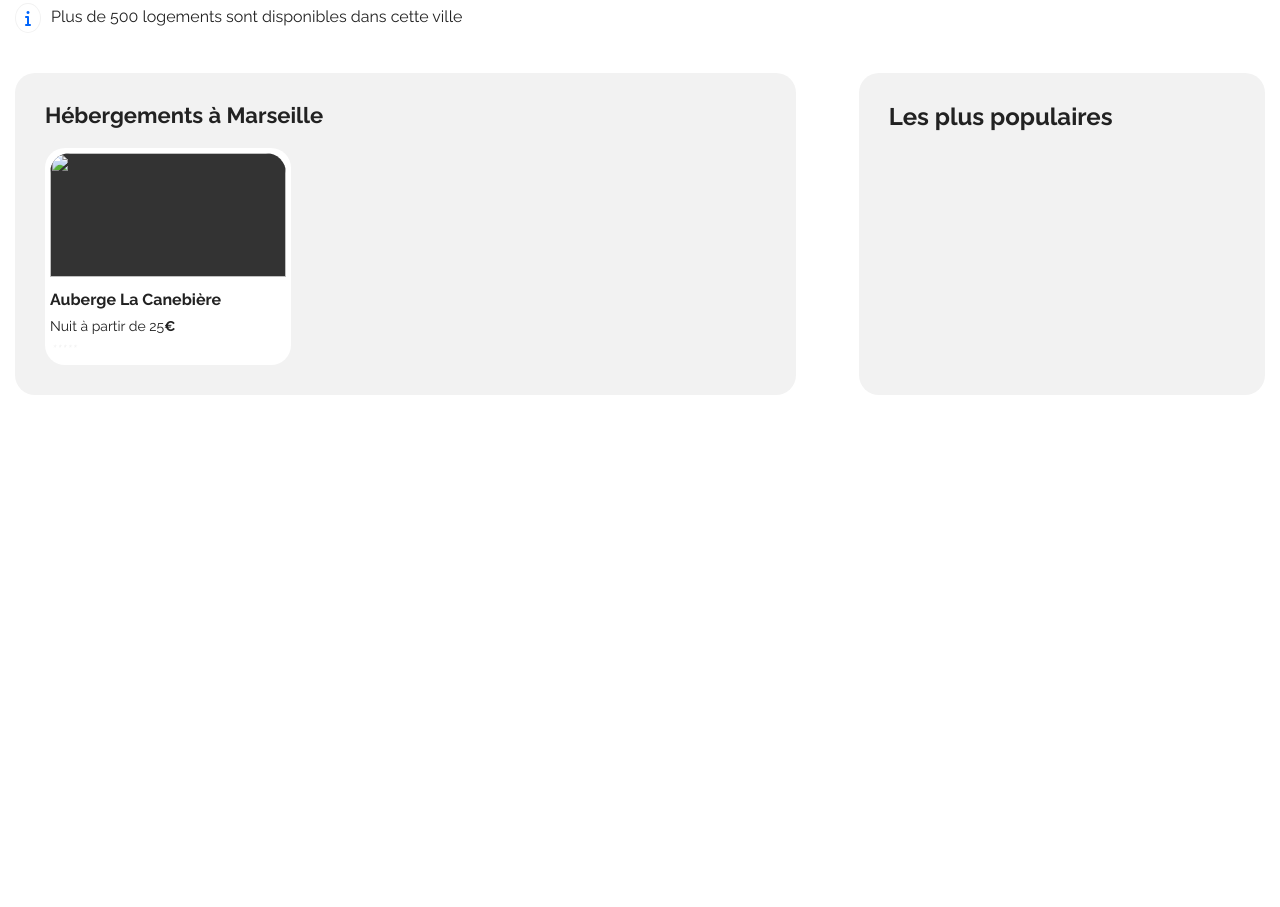
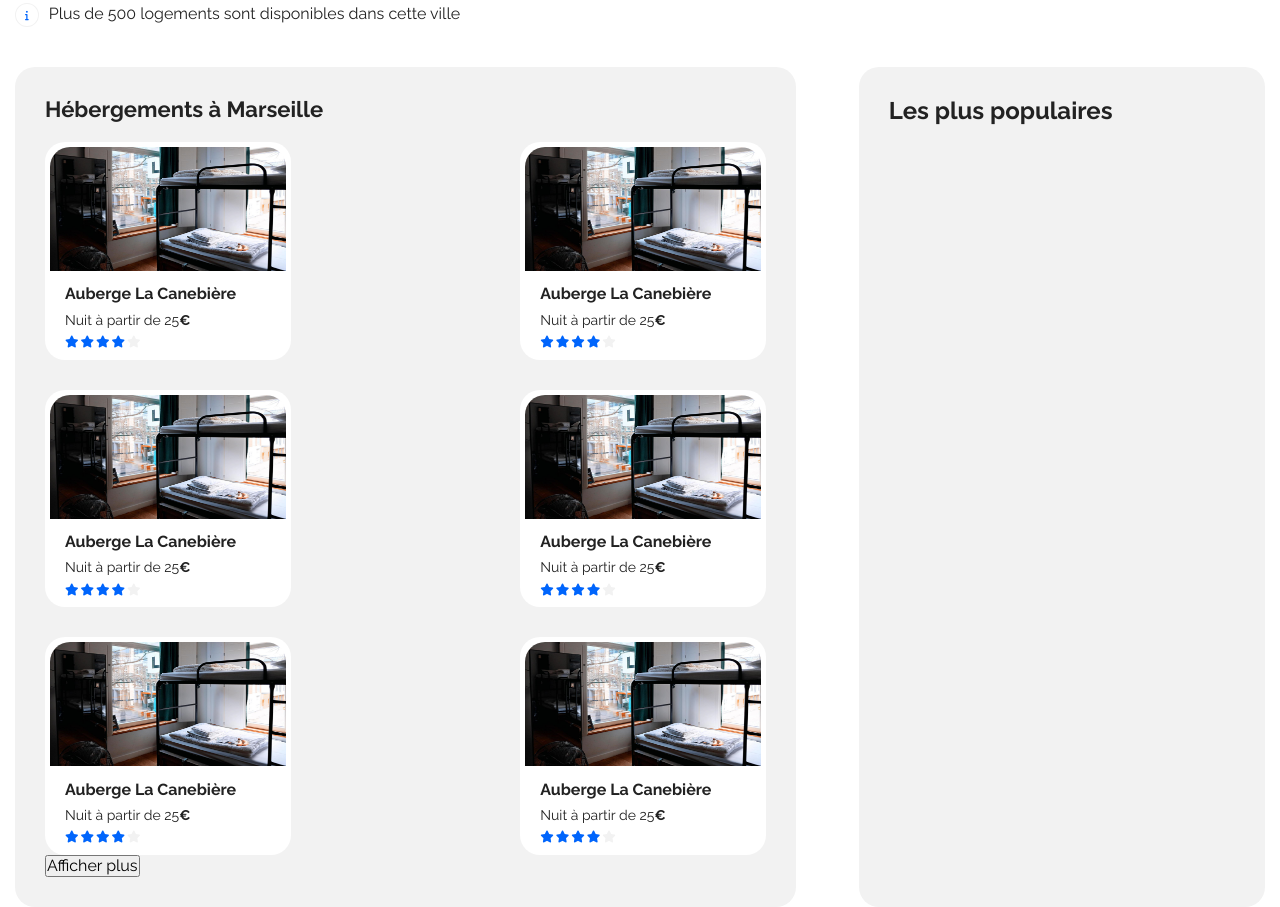
Before and after one commit to Ceydou/Booki, a plain HTML site: page index.html in a window 1280 px wide. Shown: the part 349-1256 px from the top of the page. Before the commit the page ends 800 px from the top, so only its background shows below. Drawn offline with Linux system fonts and the light colour scheme.

Commit message:
update cards

```diff
--- a/css/styles.css
+++ b/css/styles.css
@@ -175,6 +175,7 @@ header ul li a:hover {
 
 .info i {
     margin-right: 10px;
+    font-size: 10px;
     color: #0065FC;
     padding: 6px 9px;
     border: 1px solid #f2f2f2;
@@ -206,6 +207,7 @@ header ul li a:hover {
     display: flex;
     justify-content: space-between;
     flex-wrap: wrap;
+    gap: 30px 0;
 }
 
 #hebergements .hebergements-ville .card {
@@ -222,25 +224,35 @@ header ul li a:hover {
     background-color: #333;
 }
 
-#hebergements .hebergements-ville .card h3 {
+#hebergements .hebergements-ville .card .card__content {
+    padding: 0 0 5px 15px;
+}
+
+#hebergements .hebergements-ville .card .card__content h3 {
     margin-top: 10px;
     font-size: 16px;
     font-weight: 700;
 }
 
-#hebergements .hebergements-ville .card p {
+#hebergements .hebergements-ville .card .card__content p {
     margin: 8px 0;
     font-size: 14px;
     font-weight: 400;
 }
 
-#hebergements .hebergements-ville .card ul {
+#hebergements .hebergements-ville .card .card__content .rating {
     display: flex;
     list-style-type: none;
 }
 
-#hebergements .hebergements-ville .card ul li {
+#hebergements .hebergements-ville .card .card__content .rating li {
+    margin-right: 2px;
+    font-size: 12px;
     color: #f2f2f2
+}
+
+#hebergements .hebergements-ville .card .card__content .rating li i.ticked {
+    color: #0065FC;
 }
 
 /*  */
--- a/index.html
+++ b/index.html
@@ -68,21 +68,116 @@
 
                     <div class="box-of-cards">
                         <div class="card">
-                            <img src="" alt="">
+                            <img src="img/hebergements/3_medium/marcus-loke-WQJvWU_HZFo-unsplash.jpg" alt="Photo La Cannebière">
 
-                            <h3>Auberge La Canebière</h3>
-                            <p>Nuit à partir de 25<strong>€</strong></p>
+                            <div class="card__content">
+                                <h3>Auberge La Canebière</h3>
+                                <p>Nuit à partir de 25<strong>€</strong></p>
 
-                            <ul>
-                                <li><i>*</i></li>
-                                <li><i>*</i></li>
-                                <li><i>*</i></li>
-                                <li><i>*</i></li>
-                                <li><i>*</i></li>
-                            </ul>
+                                <ul class="rating">
+                                    <li><i class="fa-solid fa-star ticked"></i></li>
+                                    <li><i class="fa-solid fa-star ticked"></i></li>
+                                    <li><i class="fa-solid fa-star ticked"></i></li>
+                                    <li><i class="fa-solid fa-star ticked"></i></li>
+                                    <li><i class="fa-solid fa-star"></i></li>
+                                </ul>
+                            </div>
+
                         </div>
-                    </div>
-                </div>
+
+                        <div class="card">
+                            <img src="img/hebergements/3_medium/marcus-loke-WQJvWU_HZFo-unsplash.jpg" alt="Photo La Cannebière">
+
+                            <div class="card__content">
+                                <h3>Auberge La Canebière</h3>
+                                <p>Nuit à partir de 25<strong>€</strong></p>
+
+                                <ul class="rating">
+                                    <li><i class="fa-solid fa-star ticked"></i></li>
+                                    <li><i class="fa-solid fa-star ticked"></i></li>
+                                    <li><i class="fa-solid fa-star ticked"></i></li>
+                                    <li><i class="fa-solid fa-star ticked"></i></li>
+                                    <li><i class="fa-solid fa-star"></i></li>
+                                </ul>
+                            </div>
+
+                        </div>
+
+                        <div class="card">
+                            <img src="img/hebergements/3_medium/marcus-loke-WQJvWU_HZFo-unsplash.jpg" alt="Photo La Cannebière">
+
+                            <div class="card__content">
+                                <h3>Auberge La Canebière</h3>
+                                <p>Nuit à partir de 25<strong>€</strong></p>
+
+                                <ul class="rating">
+                                    <li><i class="fa-solid fa-star ticked"></i></li>
+                                    <li><i class="fa-solid fa-star ticked"></i></li>
+                                    <li><i class="fa-solid fa-star ticked"></i></li>
+                                    <li><i class="fa-solid fa-star ticked"></i></li>
+                                    <li><i class="fa-solid fa-star"></i></li>
+                                </ul>
+                            </div>
+
+                        </div>
+
+                        <div class="card">
+                            <img src="img/hebergements/3_medium/marcus-loke-WQJvWU_HZFo-unsplash.jpg" alt="Photo La Cannebière">
+
+                            <div class="card__content">
+                                <h3>Auberge La Canebière</h3>
+                                <p>Nuit à partir de 25<strong>€</strong></p>
+
+                                <ul class="rating">
+                                    <li><i class="fa-solid fa-star ticked"></i></li>
+                                    <li><i class="fa-solid fa-star ticked"></i></li>
+                                    <li><i class="fa-solid fa-star ticked"></i></li>
+                                    <li><i class="fa-solid fa-star ticked"></i></li>
+                                    <li><i class="fa-solid fa-star"></i></li>
+                                </ul>
+                            </div>
+
+                        </div>
+
+                        <div class="card">
+                            <img src="img/hebergements/3_medium/marcus-loke-WQJvWU_HZFo-unsplash.jpg" alt="Photo La Cannebière">
+
+                            <div class="card__content">
+                                <h3>Auberge La Canebière</h3>
+                                <p>Nuit à partir de 25<strong>€</strong></p>
+
+                                <ul class="rating">
+                                    <li><i class="fa-solid fa-star ticked"></i></li>
+                                    <li><i class="fa-solid fa-star ticked"></i></li>
+                                    <li><i class="fa-solid fa-star ticked"></i></li>
+                                    <li><i class="fa-solid fa-star ticked"></i></li>
+                                    <li><i class="fa-solid fa-star"></i></li>
+                                </ul>
+                            </div>
+
+                        </div>
+
+                        <div class="card">
+                            <img src="img/hebergements/3_medium/marcus-loke-WQJvWU_HZFo-unsplash.jpg" alt="Photo La Cannebière">
+
+                            <div class="card__content">
+                                <h3>Auberge La Canebière</h3>
+                                <p>Nuit à partir de 25<strong>€</strong></p>
+
+                                <ul class="rating">
+                                    <li><i class="fa-solid fa-star ticked"></i></li>
+                                    <li><i class="fa-solid fa-star ticked"></i></li>
+                                    <li><i class="fa-solid fa-star ticked"></i></li>
+                                    <li><i class="fa-solid fa-star ticked"></i></li>
+                                    <li><i class="fa-solid fa-star"></i></li>
+                                </ul>
+                            </div>
+
+                        </div>
+                    </div> <!-- End of .box-of-cards -->
+
+                    <button type="button">Afficher plus</button>
+                </div> <!-- End of .hebergements-ville -->
 
                 <div class="hebergements-populaires">
                     <h2>Les plus populaires</h2>
```
